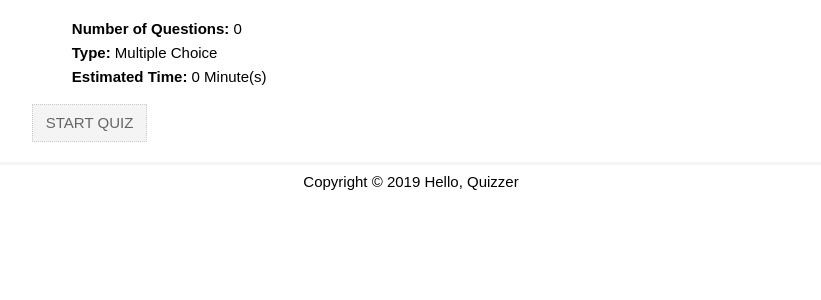
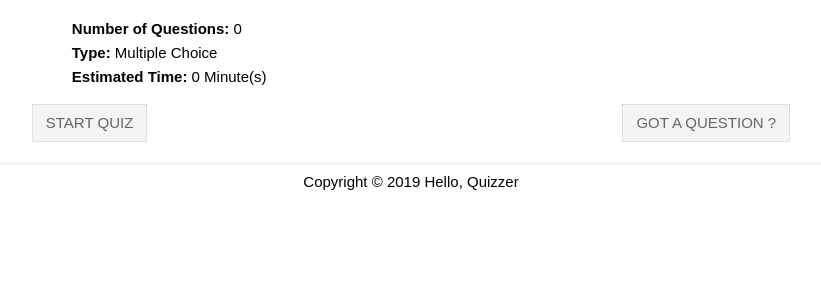
Before and after one commit to jishnupramod/quizzer-app, a PHP site: page / in a window 1280 px wide. Shown: the part 159-459 px from the top of the page, without its empty margins (229-1050 px from the left). Run offline with PHP 8.4, Linux system fonts and the light colour scheme; data that the repository does not hold is empty.

Commit message:
create link to add.php

```diff
--- a/index.php
+++ b/index.php
@@ -37,6 +37,7 @@
                     </li>
                 </ul>
                 <a href="question.php?n=1" class="start">START QUIZ</a>
+                <a href="add.php" class="start" style="float: right">GOT A QUESTION ?</a>
             </div>
         </main>
         <footer>
```
